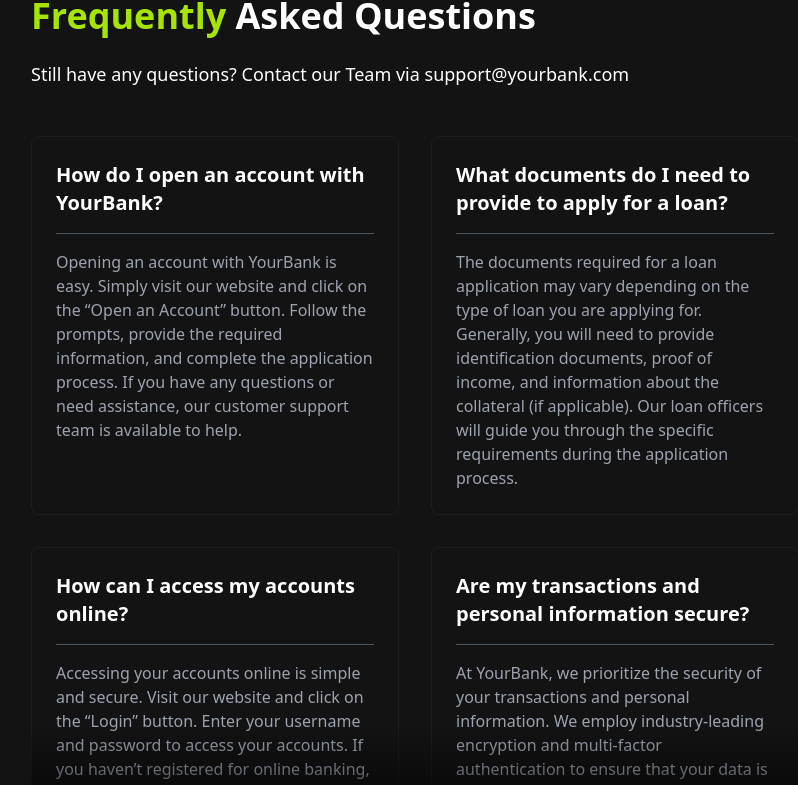
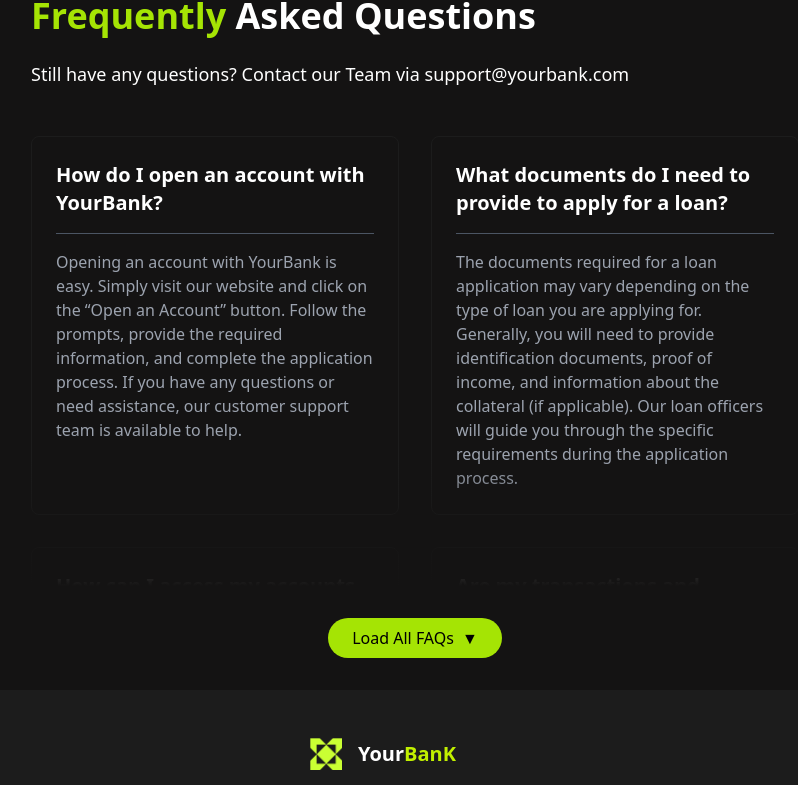
Before and after one commit to Dark1nessss/Financial-Tracker, a React (Create React App) app in the folder client/: page / in a window 1280 px wide. Shown: the part 3716-4501 px from the top of the page, without its empty margins (257-1055 px from the left). Built offline with nearby package versions, Linux system fonts and the light colour scheme.

Commit message:
FAQ'S Update
V0.3

```diff
--- a/client/src/index.css
+++ b/client/src/index.css
@@ -7,3 +7,13 @@ body, html {
     margin: 0;
     padding: 0;
 }
+
+.transition-height {
+    transition: height 0.7s ease-in-out;
+    overflow: hidden;
+}
+
+.max-height-transition {
+    transition: max-height 0.5s ease-in-out;
+    overflow: hidden;
+}
--- a/client/src/pages/LandingPage.js
+++ b/client/src/pages/LandingPage.js
@@ -367,7 +367,7 @@ const LandingPage = () => {
           {/* FAQs Container */}
           <div className="relative overflow-hidden">
             {/* FAQ Cards */}
-            <div className="grid grid-cols-2 gap-8">
+            <div className={`grid grid-cols-2 gap-8 max-height-transition ${showMore ? 'max-h-[5000px]' : 'max-h-[450px]'}`}>
               {/* Question 1 */}
               <div className="border border-[#1C1C1C] p-6 rounded-lg">
                 <h3 className="text-xl font-semibold mb-4">
@@ -449,7 +449,10 @@ const LandingPage = () => {
 
             {/* Fade Effect */}
             {!showMore && (
-              <div id="fadeEffect" className="absolute bottom-0 left-0 w-full h-32 bg-gradient-to-t from-black to-transparent pointer-events-none transition-opacity duration-300"></div>
+              <div
+                id="fadeEffect"
+                className="absolute bottom-0 left-0 w-full h-32 bg-gradient-to-t from-[#141313] to-transparent pointer-events-none transition-opacity duration-300">
+              </div>
             )}
           </div>
 
@@ -462,12 +465,12 @@ const LandingPage = () => {
             {showMore ? (
               <>
                 FAQ Page
-                <span className="ml-2 transition-transform duration-300">↗</span>
+                <span className="ml-2 transform rotate-45 transition-transform duration-500">↗</span>
               </>
             ) : (
               <>
                 Load All FAQs
-                <span className="ml-2 transition-transform duration-300">▼</span>
+                <span className="ml-2 transform rotate-0 transition-transform duration-500">▼</span>
               </>
             )}
           </button>
```
